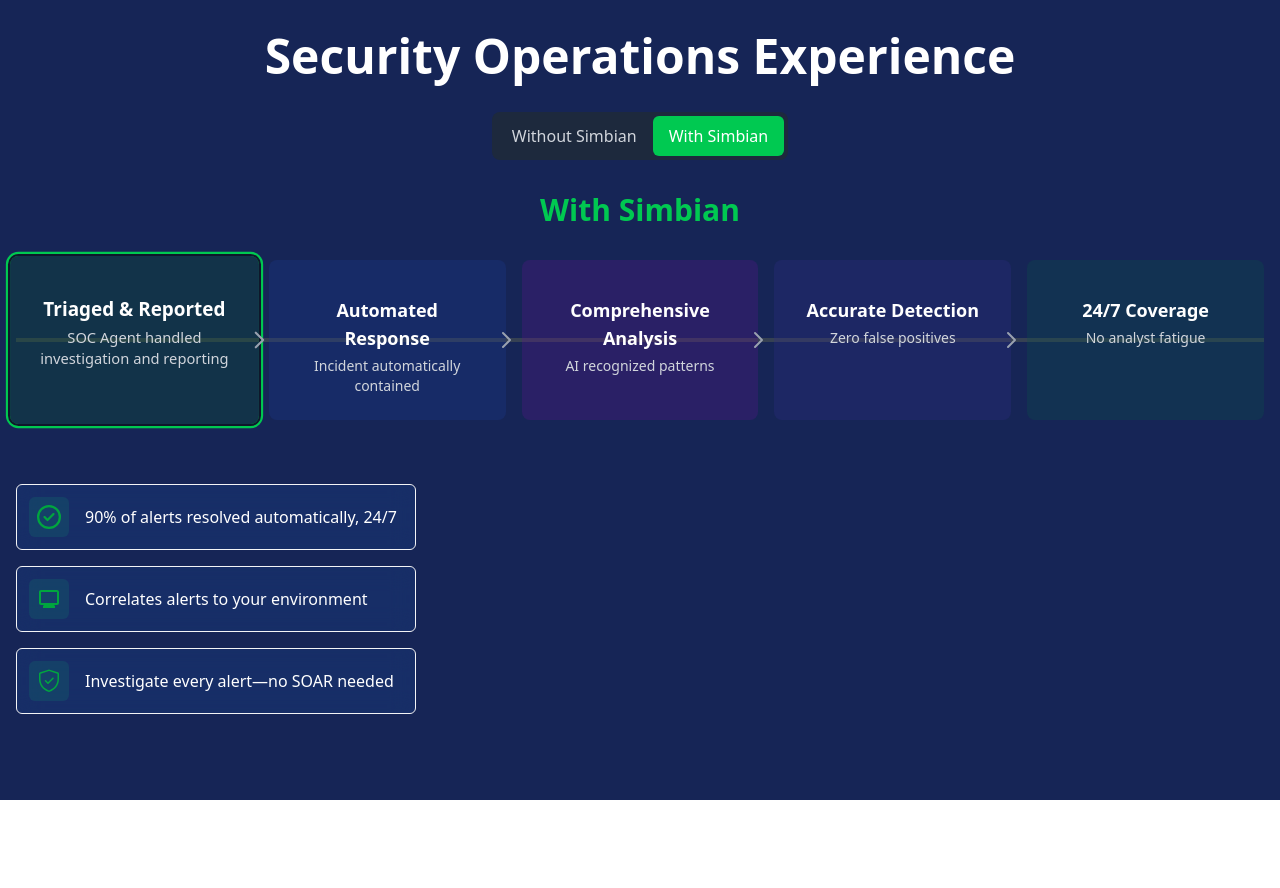
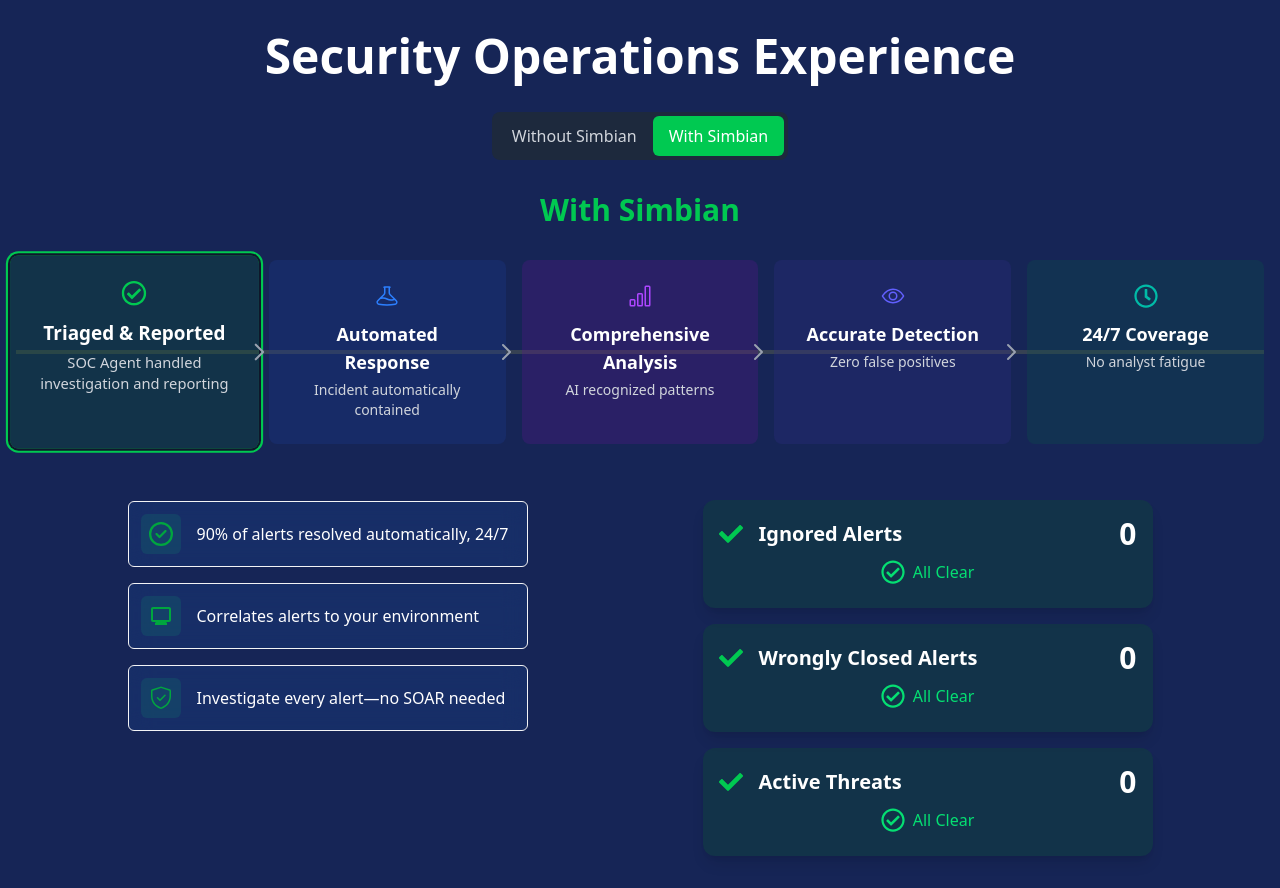
Before and after one commit to shrivastavpush/simbian-FED-task, a Next.js app: page / in a window 1280 px wide. Both pictures are taken after a click on the button "With Simbian". Before the commit the page ends 800 px from the top, so only its background shows below. Built offline with nearby package versions, Linux system fonts and the light colour scheme.

Commit message:
Added WithSimbian Design

```diff
--- a/app/components/AlertCard.tsx
+++ b/app/components/AlertCard.tsx
@@ -8,31 +8,33 @@
 import { FaRegCheckCircle } from "react-icons/fa";
 
 export default function AlertCard(
-    { title, count, icon, color, alerts = [], withSimbian = false }:
+    { title, countStart, countEnd, icon, color, alerts = [], withSimbian = false }:
         {
             title: string;
-            count: number;
+            countStart: number;
+            countEnd: number;
             icon: JSX.Element;
             color: string;
             alerts: AlertData[];
             withSimbian: boolean
         }) {
-    const nodeRef = React.useRef<HTMLParagraphElement>(null);
+    const nodeRef = React.useRef<HTMLDivElement>(null);
 
     return (
-        <div className={`${color} rounded-xl overflow-hidden shadow-lg`}>
-            <div className="p-6">
-                <div className="flex items-center justify-between mb-4">
+        <div className={`${color} w-[450px] rounded-xl overflow-hidden shadow-lg p-4`}>
+            <div className="flex items-center justify-between">
+                <div className="flex items-center gap-4">
+                    <div>{icon}</div>
                     <h3 className="text-xl font-bold">{title}</h3>
-                    <div>{icon}</div>
+                </div>
+                <AnimationCounter from={countStart} to={countEnd} nodeRef={nodeRef} />
             </div>
 
-                <AnimationCounter from={0} to={count} nodeRef={nodeRef} />
 
             <div className="space-y-2 max-h-52 overflow-y-auto">
                 <AnimatePresence>
                     {withSimbian ? (
-                            <div className="flex items-center justify-center h-20 text-green-400 gap-2">
+                        <div className="flex items-center justify-center h-10 text-green-400 gap-2">
                             < FaRegCheckCircle size={24} />
                             All Clear
                         </div>
@@ -44,6 +46,5 @@
                 </AnimatePresence>
             </div>
         </div>
-        </div>
     );
 }
--- a/app/components/AnimationCounter.tsx
+++ b/app/components/AnimationCounter.tsx
@@ -5,7 +5,7 @@
     {
         from: number;
         to: number;
-        nodeRef: React.RefObject<HTMLParagraphElement>
+        nodeRef: React.RefObject<HTMLDivElement>
     }) {
 
     useEffect(() => {
@@ -14,12 +14,12 @@
         const controls = animate(from, to, {
             duration: 1,
             onUpdate(value) {
-                node.textContent = value.toFixed(2);
+                node.textContent = value.toFixed(0);
             },
         });
 
         return () => controls.stop();
     }, [from, to, nodeRef,]);
 
-    return <p ref={nodeRef} />;
+    return <div className="text-3xl font-bold" ref={nodeRef} />;
 }
--- a/app/components/StepFlow.tsx
+++ b/app/components/StepFlow.tsx
@@ -7,7 +7,7 @@
 const StepFlow = () => {
     const [activeStep, setActiveStep] = useState(0);
 
-    // Cycle through steps
+    // Cycling through steps
     useEffect(() => {
         const interval = setInterval(() => {
             setActiveStep(prev => (prev + 1) % steps.length);
@@ -17,7 +17,7 @@
     }, []);
 
     return (
-        <div className="relative mb-16">
+        <div className="relative mb-14">
             <div className="hidden md:block absolute top-1/2 left-0 w-full h-1 bg-gray-700 -translate-y-1/2 z-0" />
 
             <div className="grid grid-cols-1 md:grid-cols-5 gap-4">
@@ -38,7 +38,7 @@
                         }}
                     >
                         <div className="flex flex-col items-center text-center">
-                            <div className="mb-3">{step.icon}</div>
+                            <div className="mb-3"><step.icon size={24} className={step.iconClassName} /></div>
                             <h3 className="text-lg font-semibold mb-1">{step.title}</h3>
                             <p className="text-sm text-gray-300">{step.description}</p>
                         </div>
--- a/app/pages/WithSimbian.tsx
+++ b/app/pages/WithSimbian.tsx
@@ -1,13 +1,10 @@
 "use client";
 
-// import AlertCard from "../components/AlertCard";
+import AlertCard from "../components/AlertCard";
 import StepFlow from "../components/StepFlow";
 import ContentCard from "../components/ContentCard";
-
-import { MdOutlineMonitor } from "react-icons/md";
-import { GoShieldCheck } from "react-icons/go";
-import { FaRegCircleCheck } from "react-icons/fa6";
-// import { FaCheck } from "react-icons/fa";
+import { contentDataWithSimbian } from "../utils/contentData";
+import { FaCheck } from "react-icons/fa";
 
 export default function WithSimbian() {
     return (
@@ -19,32 +16,26 @@
             {/* added steps Flow Component */}
             <StepFlow />
 
-            <div className="flex">
+            <div className="flex px-10 items-baseline justify-around">
 
                 {/* sample content messages */}
                 <div className="flex flex-col items-center justify-evenly gap-4 mr-8">
-                    <ContentCard
-                        title="90% of alerts resolved automatically, 24/7"
-                        className="bg-green-400/10"
-                        icon={<FaRegCircleCheck size={24} className="text-green-600" />}
-                    />
-                    <ContentCard
-                        title="Correlates alerts to your environment"
-                        className="bg-green-400/10"
-                        icon={<MdOutlineMonitor size={24} className="text-green-600" />}
-                    />
-                    <ContentCard
-                        title="Investigate every alert—no SOAR needed"
-                        className="bg-green-400/10"
-                        icon={<GoShieldCheck size={24} className="text-green-600" />}
-                    />
+                    {contentDataWithSimbian.map((data) => (
+                        <ContentCard
+                            key={data.title}
+                            title={data.title}
+                            className={data.className}
+                            icon={<data.icon size={24} className="text-green-600" />}
+                        />
+                    ))}
                 </div>
 
                 {/* Cards with zero counts */}
-                {/* <div className="flex flex-col items-center justify-evenly gap-4">
+                <div className="flex flex-col items-center justify-evenly gap-4">
                     <AlertCard
                         title="Ignored Alerts"
-                        count={0}
+                        countStart={200}
+                        countEnd={0}
                         icon={<FaCheck size={24} className="text-green-500" />}
                         color="bg-green-900/30"
                         alerts={[]}
@@ -53,7 +44,8 @@
 
                     <AlertCard
                         title="Wrongly Closed Alerts"
-                        count={0}
+                        countStart={35}
+                        countEnd={0}
                         icon={<FaCheck size={24} className="text-green-500" />}
                         color="bg-green-900/30"
                         alerts={[]}
@@ -62,13 +54,14 @@
 
                     <AlertCard
                         title="Active Threats"
-                        count={0}
+                        countStart={5}
+                        countEnd={0}
                         icon={<FaCheck size={24} className="text-green-500" />}
                         color="bg-green-900/30"
                         alerts={[]}
                         withSimbian={true}
                     />
-                </div> */}
+                </div>
             </div>
         </div>
     );
--- /dev/null
+++ b/app/utils/contentData.ts
@@ -0,0 +1,49 @@
+import { IconType } from "react-icons";
+import { IoMdCloseCircleOutline } from "react-icons/io";
+import { LuShieldAlert } from "react-icons/lu";
+import { MdOutlineMonitor } from "react-icons/md";
+
+import { GoShieldCheck } from "react-icons/go";
+import { FaRegCircleCheck } from "react-icons/fa6";
+
+interface ContentData {
+    title: string;
+    className: string;
+    icon: IconType;
+}
+
+export const contentDataWithoutSimbian: ContentData[] = [
+    {
+        title: "Wasting valuable analyst time on false positives",
+        className: "bg-red-400/10",
+        icon: IoMdCloseCircleOutline,
+    },
+    {
+        title: "Processing one alert at a time, missing the big picture",
+        className: "bg-red-400/10",
+        icon: MdOutlineMonitor,
+    },
+    {
+        title: "More time fixing SOAR automation, less time on real threats",
+        className: "bg-red-400/10",
+        icon: LuShieldAlert,
+    },
+];
+
+export const contentDataWithSimbian: ContentData[] = [
+    {
+        title: "90% of alerts resolved automatically, 24/7",
+        className: "bg-green-400/10",
+        icon: FaRegCircleCheck,
+    },
+    {
+        title: "Correlates alerts to your environment",
+        className: "bg-green-400/10",
+        icon: MdOutlineMonitor,
+    },
+    {
+        title: "Investigate every alert—no SOAR needed",
+        className: "bg-green-400/10",
+        icon: GoShieldCheck,
+    },
+];
--- a/app/utils/stepsData.ts
+++ b/app/utils/stepsData.ts
@@ -8,6 +8,7 @@
     title: string;
     description: string;
     icon: IconType;
+    iconClassName: string;
     color: string;
 }
 
@@ -16,30 +17,35 @@
         title: "Triaged & Reported",
         description: "SOC Agent handled investigation and reporting",
         icon: FaRegCheckCircle,
+        iconClassName: "text-green-500",
         color: "bg-green-900/30",
     },
     {
         title: "Automated Response",
         description: "Incident automatically contained",
         icon: HiOutlineBeaker,
+        iconClassName: "text-blue-500",
         color: "bg-blue-900/30",
     },
     {
         title: "Comprehensive Analysis",
         description: "AI recognized patterns",
         icon: BsBarChart,
+        iconClassName: "text-purple-500",
         color: "bg-purple-900/30",
     },
     {
         title: "Accurate Detection",
         description: "Zero false positives",
         icon: IoEyeOutline,
+        iconClassName: "text-indigo-500",
         color: "bg-indigo-900/30",
     },
     {
         title: "24/7 Coverage",
         description: "No analyst fatigue",
         icon: FaRegClock,
+        iconClassName: "text-teal-500",
         color: "bg-teal-900/30",
     },
 ];
```
Lines whose indentation alone changed are shown as unchanged.
